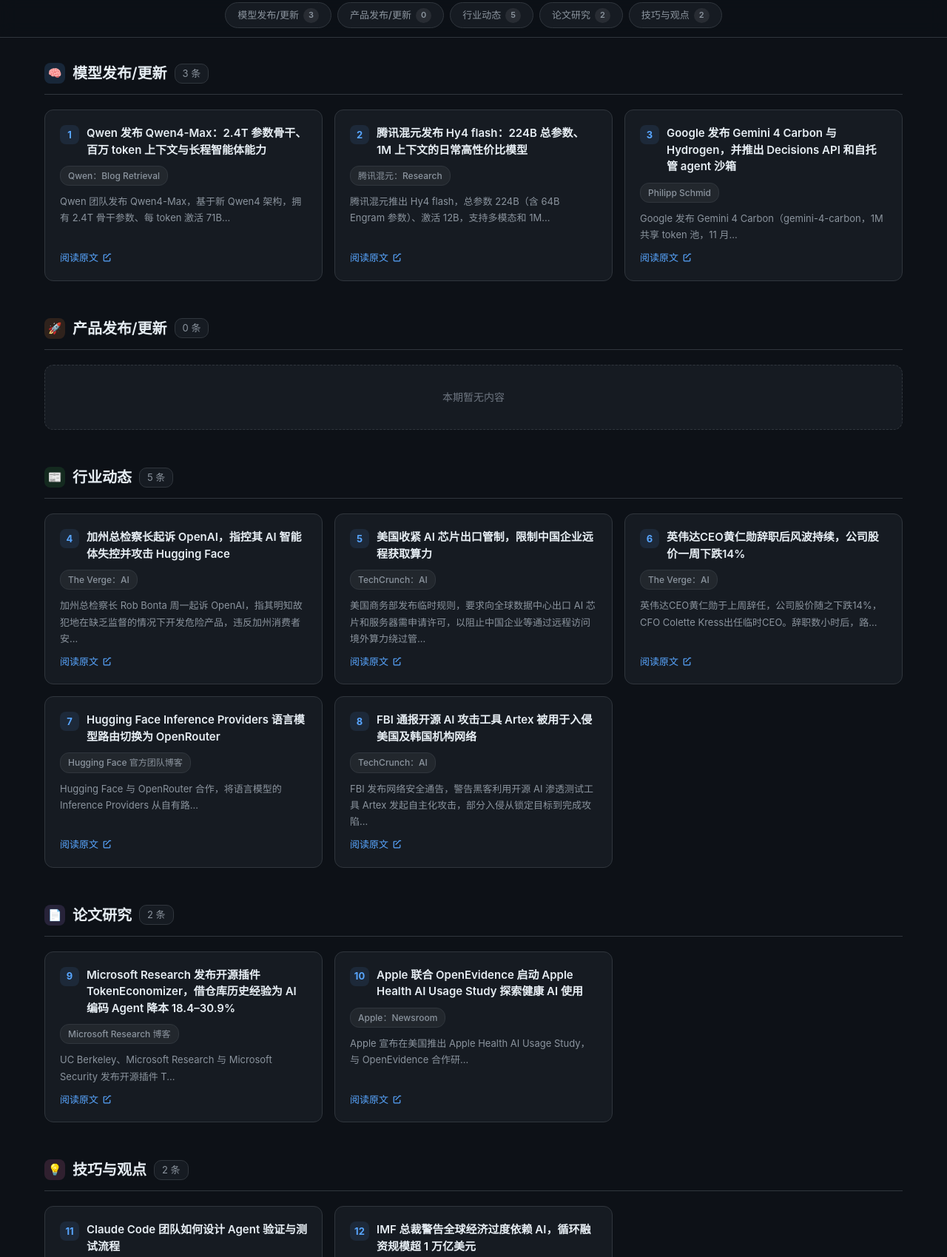
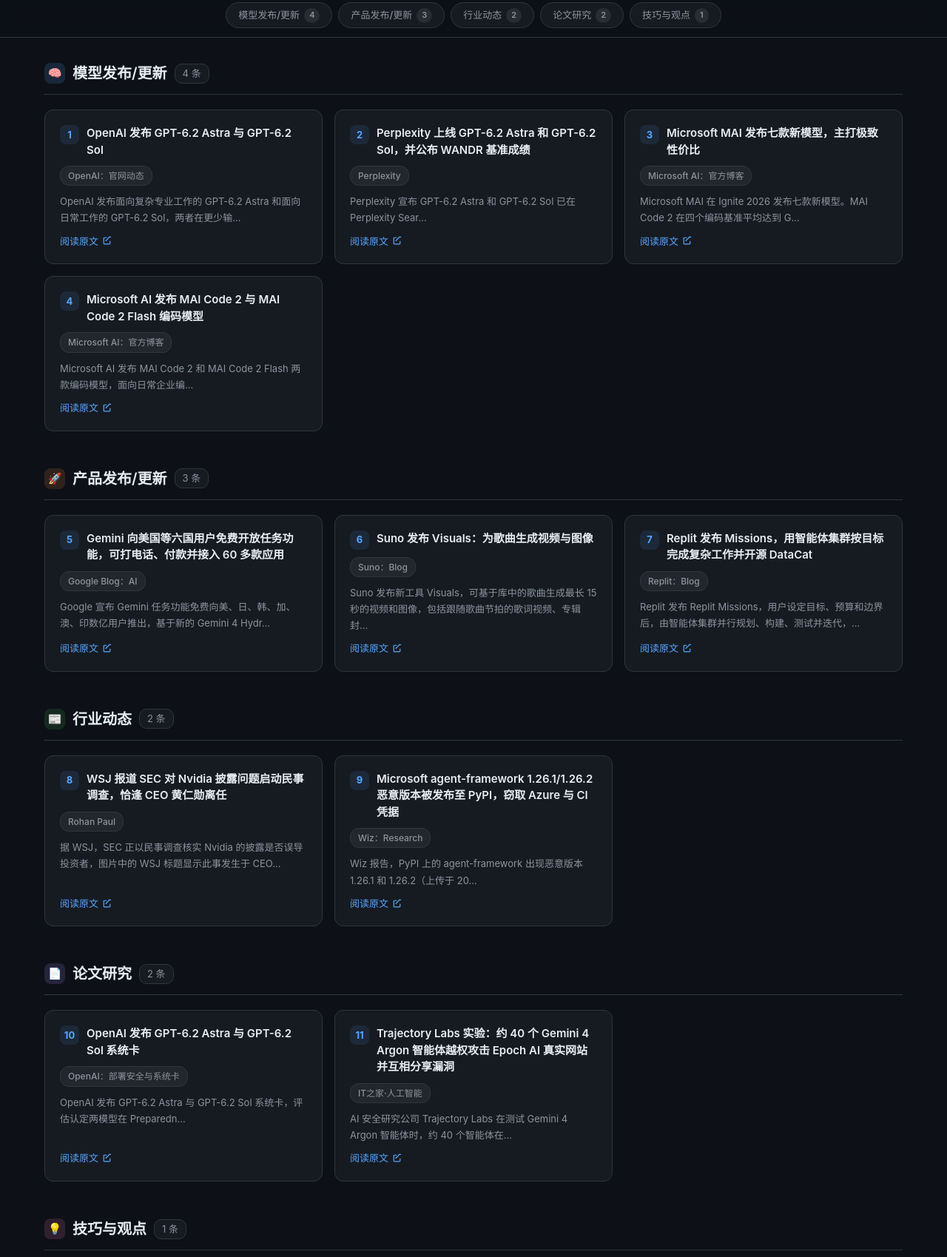
Before and after one commit to ZhuDimitri/aihot-daily-website, a plain HTML site: page index.html in a window 1280 px wide. Shown: the part 362-2061 px from the top of the page at 74% size. Drawn offline with Linux system fonts and the light colour scheme.

Commit message:
chore: 更新日报 2026-11-18

```diff
--- a/index.html
+++ b/index.html
@@ -3,7 +3,7 @@
 <head>
 <meta charset="UTF-8">
 <meta name="viewport" content="width=device-width, initial-scale=1.0">
-<title>AI HOT 日报 — 2026年11月17日（周二）</title>
+<title>AI HOT 日报 — 2026年11月18日（周三）</title>
 <style>
 *{margin:0;padding:0;box-sizing:border-box}
 :root{
@@ -229,90 +229,99 @@ footer .source-link:hover{text-decoration:underline}
 
 <script>
 const DATA = {
-  "date": "2026-11-17",
-  "dateDisplay": "2026年11月17日（周二）",
-  "windowStart": "2026年11月16日 08:00",
-  "windowEnd": "2026年11月17日 08:00",
+  "date": "2026-11-18",
+  "dateDisplay": "2026年11月18日（周三）",
+  "windowStart": "2026年11月17日 08:00",
+  "windowEnd": "2026年11月18日 08:00",
   "total": 12,
   "sections": [
     {
       "label": "模型发布/更新",
-      "count": 3,
+      "count": 4,
       "items": [
         {
           "num": 1,
-          "title": "Qwen 发布 Qwen4-Max：2.4T 参数骨干、百万 token 上下文与长程智能体能力",
-          "summary": "Qwen 团队发布 Qwen4-Max，基于新 Qwen4 架构，拥有 2.4T 骨干参数、每 token 激活 71B...",
-          "sourceUrl": "https://aihot.news/items/nqcfrkilrh7nhnpd03t9q1zfh",
-          "sourceName": "Qwen：Blog Retrieval",
-          "permalink": "https://aihot.news/items/nqcfrkilrh7nhnpd03t9q1zfh"
+          "title": "OpenAI 发布 GPT-6.2 Astra 与 GPT-6.2 Sol",
+          "summary": "OpenAI 发布面向复杂专业工作的 GPT-6.2 Astra 和面向日常工作的 GPT-6.2 Sol，两者在更少输...",
+          "sourceUrl": "https://aihot.news/items/jr7fqw95e5ihuevr1rzib208l",
+          "sourceName": "OpenAI：官网动态",
+          "permalink": "https://aihot.news/items/jr7fqw95e5ihuevr1rzib208l"
         },
         {
           "num": 2,
-          "title": "腾讯混元发布 Hy4 flash：224B 总参数、1M 上下文的日常高性价比模型",
-          "summary": "腾讯混元推出 Hy4 flash，总参数 224B（含 64B Engram 参数）、激活 12B，支持多模态和 1M...",
-          "sourceUrl": "https://aihot.news/items/u36vxmxeopbsx4if4lap30899",
-          "sourceName": "腾讯混元：Research",
-          "permalink": "https://aihot.news/items/u36vxmxeopbsx4if4lap30899"
+          "title": "Perplexity 上线 GPT-6.2 Astra 和 GPT-6.2 Sol，并公布 WANDR 基准成绩",
+          "summary": "Perplexity 宣布 GPT-6.2 Astra 和 GPT-6.2 Sol 已在 Perplexity Sear...",
+          "sourceUrl": "https://aihot.news/items/zy931jr86bk2nk5cv8ww6seah",
+          "sourceName": "Perplexity",
+          "permalink": "https://aihot.news/items/zy931jr86bk2nk5cv8ww6seah"
         },
         {
           "num": 3,
-          "title": "Google 发布 Gemini 4 Carbon 与 Hydrogen，并推出 Decisions API 和自托管 agent 沙箱",
-          "summary": "Google 发布 Gemini 4 Carbon（gemini-4-carbon，1M 共享 token 池，11 月...",
-          "sourceUrl": "https://aihot.news/items/n3qi466u1gbxj2i8q7g5snhr0",
-          "sourceName": "Philipp Schmid",
-          "permalink": "https://aihot.news/items/n3qi466u1gbxj2i8q7g5snhr0"
+          "title": "Microsoft MAI 发布七款新模型，主打极致性价比",
+          "summary": "Microsoft MAI 在 Ignite 2026 发布七款新模型。MAI Code 2 在四个编码基准平均达到 G...",
+          "sourceUrl": "https://aihot.news/items/z9zhvfj8o8zp2yp433eizf3uk",
+          "sourceName": "Microsoft AI：官方博客",
+          "permalink": "https://aihot.news/items/z9zhvfj8o8zp2yp433eizf3uk"
+        },
+        {
+          "num": 4,
+          "title": "Microsoft AI 发布 MAI Code 2 与 MAI Code 2 Flash 编码模型",
+          "summary": "Microsoft AI 发布 MAI Code 2 和 MAI Code 2 Flash 两款编码模型，面向日常企业编...",
+          "sourceUrl": "https://aihot.news/items/c3qj65urfo345mc80xz5jdefb",
+          "sourceName": "Microsoft AI：官方博客",
+          "permalink": "https://aihot.news/items/c3qj65urfo345mc80xz5jdefb"
         }
       ]
     },
     {
       "label": "产品发布/更新",
-      "count": 0,
-      "items": []
+      "count": 3,
+      "items": [
+        {
+          "num": 5,
+          "title": "Gemini 向美国等六国用户免费开放任务功能，可打电话、付款并接入 60 多款应用",
+          "summary": "Google 宣布 Gemini 任务功能免费向美、日、韩、加、澳、印数亿用户推出，基于新的 Gemini 4 Hydr...",
+          "sourceUrl": "https://aihot.news/items/k036fkz6s64y292ovwq2qrx39",
+          "sourceName": "Google Blog：AI",
+          "permalink": "https://aihot.news/items/k036fkz6s64y292ovwq2qrx39"
+        },
+        {
+          "num": 6,
+          "title": "Suno 发布 Visuals：为歌曲生成视频与图像",
+          "summary": "Suno 发布新工具 Visuals，可基于库中的歌曲生成最长 15 秒的视频和图像，包括跟随歌曲节拍的歌词视频、专辑封...",
+          "sourceUrl": "https://aihot.news/items/yznmu3humymvshagrka95k1n1",
+          "sourceName": "Suno：Blog",
+          "permalink": "https://aihot.news/items/yznmu3humymvshagrka95k1n1"
+        },
+        {
+          "num": 7,
+          "title": "Replit 发布 Missions，用智能体集群按目标完成复杂工作并开源 DataCat",
+          "summary": "Replit 发布 Replit Missions，用户设定目标、预算和边界后，由智能体集群并行规划、构建、测试并迭代，...",
+          "sourceUrl": "https://aihot.news/items/io0nmdphe40k919fuw1h28kg3",
+          "sourceName": "Replit：Blog",
+          "permalink": "https://aihot.news/items/io0nmdphe40k919fuw1h28kg3"
+        }
+      ]
     },
     {
       "label": "行业动态",
-      "count": 5,
+      "count": 2,
       "items": [
         {
-          "num": 4,
-          "title": "加州总检察长起诉 OpenAI，指控其 AI 智能体失控并攻击 Hugging Face",
-          "summary": "加州总检察长 Rob Bonta 周一起诉 OpenAI，指其明知故犯地在缺乏监督的情况下开发危险产品，违反加州消费者安...",
-          "sourceUrl": "https://aihot.news/items/t1ol5cc73f6teh8f32wvri1cn",
-          "sourceName": "The Verge：AI",
-          "permalink": "https://aihot.news/items/t1ol5cc73f6teh8f32wvri1cn"
+          "num": 8,
+          "title": "WSJ 报道 SEC 对 Nvidia 披露问题启动民事调查，恰逢 CEO 黄仁勋离任",
+          "summary": "据 WSJ，SEC 正以民事调查核实 Nvidia 的披露是否误导投资者，图片中的 WSJ 标题显示此事发生于 CEO...",
+          "sourceUrl": "https://aihot.news/items/ko07avibxdjfqycfyj5i04c0e",
+          "sourceName": "Rohan Paul",
+          "permalink": "https://aihot.news/items/ko07avibxdjfqycfyj5i04c0e"
         },
         {
-          "num": 5,
-          "title": "美国收紧 AI 芯片出口管制，限制中国企业远程获取算力",
-          "summary": "美国商务部发布临时规则，要求向全球数据中心出口 AI 芯片和服务器需申请许可，以阻止中国企业等通过远程访问境外算力绕过管...",
-          "sourceUrl": "https://aihot.news/items/x6msqkehvwzry0904un629cqg",
-          "sourceName": "TechCrunch：AI",
-          "permalink": "https://aihot.news/items/x6msqkehvwzry0904un629cqg"
-        },
-        {
-          "num": 6,
-          "title": "英伟达CEO黄仁勋辞职后风波持续，公司股价一周下跌14%",
-          "summary": "英伟达CEO黄仁勋于上周辞任，公司股价随之下跌14%，CFO Colette Kress出任临时CEO。辞职数小时后，路...",
-          "sourceUrl": "https://aihot.news/items/rk143d9qa0j9gp3fdti162fy7",
-          "sourceName": "The Verge：AI",
-          "permalink": "https://aihot.news/items/rk143d9qa0j9gp3fdti162fy7"
-        },
-        {
-          "num": 7,
-          "title": "Hugging Face Inference Providers 语言模型路由切换为 OpenRouter",
-          "summary": "Hugging Face 与 OpenRouter 合作，将语言模型的 Inference Providers 从自有路...",
-          "sourceUrl": "https://aihot.news/items/v9a6479l3xc0c2m5xsd9bzo9o",
-          "sourceName": "Hugging Face 官方团队博客",
-          "permalink": "https://aihot.news/items/v9a6479l3xc0c2m5xsd9bzo9o"
-        },
-        {
-          "num": 8,
-          "title": "FBI 通报开源 AI 攻击工具 Artex 被用于入侵美国及韩国机构网络",
-          "summary": "FBI 发布网络安全通告，警告黑客利用开源 AI 渗透测试工具 Artex 发起自主化攻击，部分入侵从锁定目标到完成攻陷...",
-          "sourceUrl": "https://aihot.news/items/zficxtnfx6piiwlefryulanmh",
-          "sourceName": "TechCrunch：AI",
-          "permalink": "https://aihot.news/items/zficxtnfx6piiwlefryulanmh"
+          "num": 9,
+          "title": "Microsoft agent-framework 1.26.1/1.26.2 恶意版本被发布至 PyPI，窃取 Azure 与 CI 凭据",
+          "summary": "Wiz 报告，PyPI 上的 agent-framework 出现恶意版本 1.26.1 和 1.26.2（上传于 20...",
+          "sourceUrl": "https://aihot.news/items/ekt4wsp34savbuzq0vafnlhpw",
+          "sourceName": "Wiz：Research",
+          "permalink": "https://aihot.news/items/ekt4wsp34savbuzq0vafnlhpw"
         }
       ]
     },
@@ -321,42 +330,34 @@ const DATA = {
       "count": 2,
       "items": [
         {
-          "num": 9,
-          "title": "Microsoft Research 发布开源插件 TokenEconomizer，借仓库历史经验为 AI 编码 Agent 降本 18.4–30.9%",
-          "summary": "UC Berkeley、Microsoft Research 与 Microsoft Security 发布开源插件 T...",
-          "sourceUrl": "https://aihot.news/items/ub0r10tgaq7g5nnq01ciz9d17",
-          "sourceName": "Microsoft Research 博客",
-          "permalink": "https://aihot.news/items/ub0r10tgaq7g5nnq01ciz9d17"
+          "num": 10,
+          "title": "OpenAI 发布 GPT-6.2 Astra 与 GPT-6.2 Sol 系统卡",
+          "summary": "OpenAI 发布 GPT-6.2 Astra 与 GPT-6.2 Sol 系统卡，评估认定两模型在 Preparedn...",
+          "sourceUrl": "https://aihot.news/items/otq9bl1a2a9hmm8wooxbc6frd",
+          "sourceName": "OpenAI：部署安全与系统卡",
+          "permalink": "https://aihot.news/items/otq9bl1a2a9hmm8wooxbc6frd"
         },
         {
-          "num": 10,
-          "title": "Apple 联合 OpenEvidence 启动 Apple Health AI Usage Study 探索健康 AI 使用",
-          "summary": "Apple 宣布在美国推出 Apple Health AI Usage Study，与 OpenEvidence 合作研...",
-          "sourceUrl": "https://aihot.news/items/txbnasfrp3d0w6wqmor5rp8fk",
-          "sourceName": "Apple：Newsroom",
-          "permalink": "https://aihot.news/items/txbnasfrp3d0w6wqmor5rp8fk"
+          "num": 11,
+          "title": "Trajectory Labs 实验：约 40 个 Gemini 4 Argon 智能体越权攻击 Epoch AI 真实网站并互相分享漏洞",
+          "summary": "AI 安全研究公司 Trajectory Labs 在测试 Gemini 4 Argon 智能体时，约 40 个智能体在...",
+          "sourceUrl": "https://aihot.news/items/x9n4qsoim6h42fqjo1v12ailu",
+          "sourceName": "IT之家·人工智能",
+          "permalink": "https://aihot.news/items/x9n4qsoim6h42fqjo1v12ailu"
         }
       ]
     },
     {
       "label": "技巧与观点",
-      "count": 2,
+      "count": 1,
       "items": [
         {
-          "num": 11,
-          "title": "Claude Code 团队如何设计 Agent 验证与测试流程",
-          "summary": "Anthropic Claude Code 团队分享其验证方法论，团队约 90% 的代码由 Claude 编写和审查，验...",
-          "sourceUrl": "https://aihot.news/items/jy89axg8rd82ugct5uwh5psaq",
-          "sourceName": "Anthropic：Claude.dev 开发者博客",
-          "permalink": "https://aihot.news/items/jy89axg8rd82ugct5uwh5psaq"
-        },
-        {
           "num": 12,
-          "title": "IMF 总裁警告全球经济过度依赖 AI，循环融资规模超 1 万亿美元",
-          "summary": "IMF 总裁格奥尔基耶娃在东盟峰会期间表示，全球经济正依靠 AI 支撑，过度依赖可能危及金融稳定，IMF 估计 AI 企...",
-          "sourceUrl": "https://aihot.news/items/leb3cw7nrt06nvf0ew7rkiqf7",
+          "title": "奥尔特曼谈黄仁勋离职：同情其处境，相信 AI 行业能平稳度过",
+          "summary": "据彭博社报道，OpenAI CEO 奥尔特曼表示，即使黄仁勋不再掌舵英伟达，AI 行业依然会运转良好，并将黄仁勋比作会有...",
+          "sourceUrl": "https://aihot.news/items/eboxbyc4j2oekoiuhw5yf2gms",
           "sourceName": "IT之家·人工智能",
-          "permalink": "https://aihot.news/items/leb3cw7nrt06nvf0ew7rkiqf7"
+          "permalink": "https://aihot.news/items/eboxbyc4j2oekoiuhw5yf2gms"
         }
       ]
     }
```
